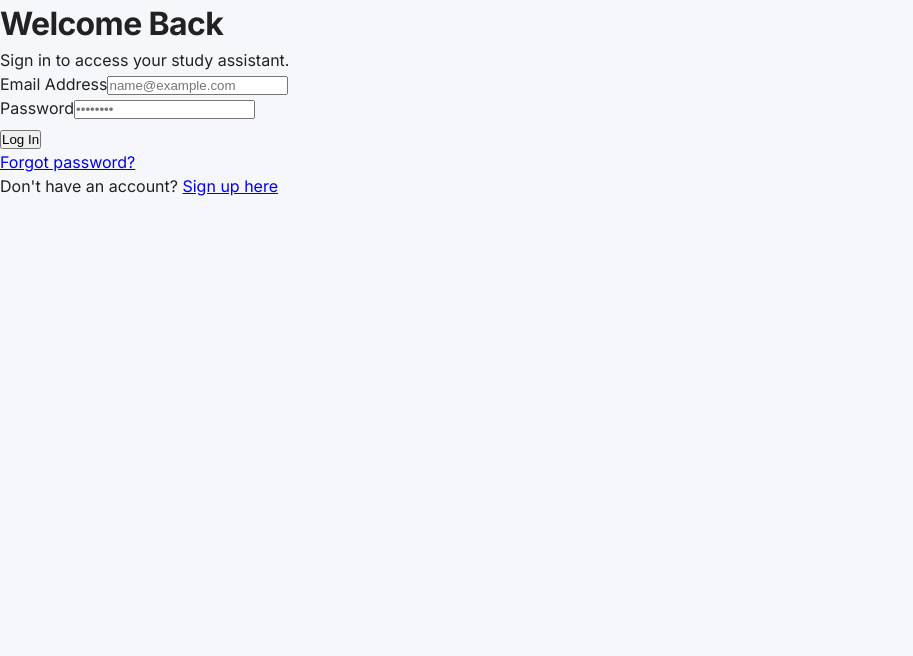
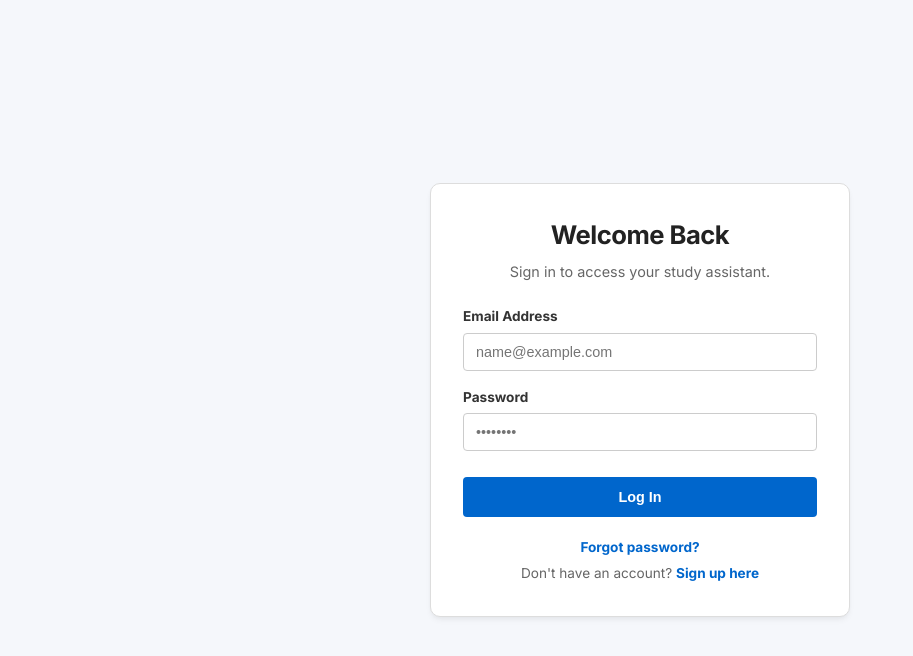
Before and after one commit to Vishaldave45/ai-study-assistant, a React (Vite) app in the folder frontend/: page /login in a window 1280 px wide. Shown: the top 656 px of the page, without its empty margins (0-913 px from the left). Built offline with nearby package versions, Linux system fonts and the light colour scheme.

Commit message:
style(frontend): restore clean light-theme auth style rules

```diff
--- a/frontend/src/styles/index.css
+++ b/frontend/src/styles/index.css
@@ -16,6 +16,7 @@ body {
   min-height: 100vh;
   line-height: 1.5;
 }
+
 h1, h2, h3, h4 {
   font-family: 'Inter', system-ui, -apple-system, sans-serif;
   letter-spacing: -0.02em; /* <-- Gives headers a sleek, compact feel */
@@ -24,3 +25,153 @@ h1, h2, h3, h4 {
 #root {
   min-height: 100vh;
 }
+
+/* ==========================================
+   Clean Matching Auth Styling (Light Theme)
+   ========================================== */
+
+.auth-page-container {
+  display: flex;
+  align-items: center;
+  justify-content: center;
+  min-height: 100vh;
+  width: 100%;
+  padding: 24px;
+  background: #f5f7fb;
+  color: #222;
+}
+
+/* Matching White Card */
+.auth-page-container .auth-card {
+  background: #fff;
+  border: 1px solid #ddd;
+  box-shadow: 0 4px 6px -1px rgba(0, 0, 0, 0.05), 0 2px 4px -1px rgba(0, 0, 0, 0.03);
+  width: 100%;
+  max-width: 420px;
+  padding: 32px;
+  border-radius: 10px;
+}
+
+/* Auth Header */
+.auth-page-container .auth-header {
+  text-align: center;
+  margin-bottom: 24px;
+}
+
+.auth-page-container .auth-header h1 {
+  font-size: 1.6em;
+  font-weight: bold;
+  color: #222;
+  margin-bottom: 6px;
+}
+
+.auth-page-container .auth-header p {
+  color: #666;
+  font-size: 0.9em;
+}
+
+/* Form Styles */
+.auth-page-container .auth-form {
+  display: flex;
+  flex-direction: column;
+  gap: 16px;
+}
+
+.auth-page-container .form-group {
+  display: flex;
+  flex-direction: column;
+  gap: 6px;
+}
+
+.auth-page-container .form-group label {
+  font-size: 0.85em;
+  font-weight: bold;
+  color: #333;
+}
+
+.auth-page-container .form-group input {
+  background: #fff;
+  border: 1px solid #ccc;
+  color: #222;
+  padding: 10px 12px;
+  font-size: 0.9em;
+  border-radius: 4px;
+  width: 100%;
+  outline: none;
+  transition: border-color 0.15s ease-in-out;
+}
+
+.auth-page-container .form-group input:focus {
+  border-color: #0066cc;
+}
+
+/* Matching Blue Action Button */
+.auth-page-container .auth-btn {
+  background: #0066cc;
+  color: #fff;
+  border: none;
+  padding: 12px;
+  font-size: 0.9em;
+  font-weight: bold;
+  border-radius: 4px;
+  cursor: pointer;
+  width: 100%;
+  transition: background 0.15s ease-in-out;
+  display: flex;
+  align-items: center;
+  justify-content: center;
+}
+
+.auth-page-container .auth-btn:hover:not(:disabled) {
+  background: #0052a3;
+}
+
+.auth-page-container .auth-btn:disabled {
+  opacity: 0.6;
+  cursor: not-allowed;
+}
+
+/* Alert Notification Boxes */
+.auth-page-container .auth-alert {
+  padding: 10px 14px;
+  border-radius: 4px;
+  font-size: 0.85em;
+  font-weight: 500;
+  display: flex;
+  align-items: center;
+  gap: 8px;
+  line-height: 1.4;
+}
+
+.auth-page-container .auth-alert.error {
+  background: #fee2e2;
+  border: 1px solid #fca5a5;
+  color: #991b1b;
+}
+
+.auth-page-container .auth-alert.info {
+  background: #e0f2fe;
+  border: 1px solid #bae6fd;
+  color: #0369a1;
+}
+
+/* Footer Link Wrappers */
+.auth-page-container .auth-footer {
+  margin-top: 20px;
+  text-align: center;
+  font-size: 0.85em;
+  color: #666;
+  display: flex;
+  flex-direction: column;
+  gap: 6px;
+}
+
+.auth-page-container .auth-footer a {
+  color: #0066cc;
+  text-decoration: none;
+  font-weight: bold;
+}
+
+.auth-page-container .auth-footer a:hover {
+  text-decoration: underline;
+}
```
